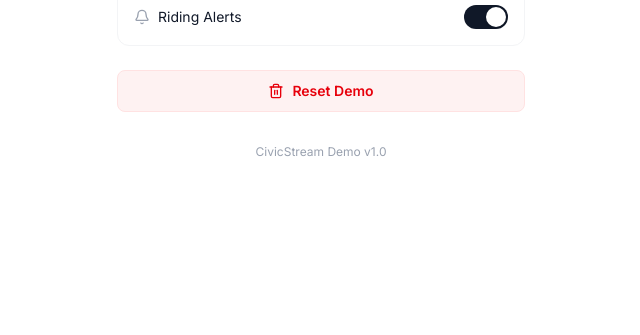
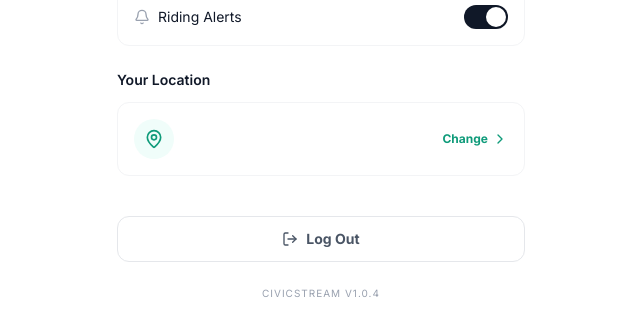
Before and after one commit to faizaanqureshi/civic-stream, a Next.js app: page /profile in a window 1280 px wide. Shown: the part 1423-1758 px from the top of the page, without its empty margins (319-959 px from the left). Before the commit the page ends 1727 px from the top, so only its background shows below. Built offline with nearby package versions, Linux system fonts and the light colour scheme; no server answers.

Commit message:
auth fixed, user can change postal code

```diff
--- a/app/onboarding/page.tsx
+++ b/app/onboarding/page.tsx
@@ -18,10 +18,11 @@ import { useRiding } from "@/lib/hooks/useRiding";
 import { normalizePostalCode } from "@/lib/utils/postalCode";
 import { useAuth } from "@/lib/hooks/useAuth"; // Adjust path if necessary
 import { createClient } from "@/lib/supabase/client";
+import { useSearchParams } from "next/navigation"; // Add this import
 
 export default function OnboardingPage() {
   const router = useRouter();
-  const { dispatch } = useCivicStream();
+  const { dispatch, state } = useCivicStream();
   const { user, loading: authLoading } = useAuth();
   const supabase = createClient();
 
@@ -34,6 +35,9 @@ export default function OnboardingPage() {
   const [isAuthenticating, setIsAuthenticating] = useState(false);
   const [isCompleting, setIsCompleting] = useState(false);
 
+  const searchParams = useSearchParams();
+  const isEditing = searchParams.get("edit") === "true";
+
   // Postal States
   const [postalCode, setPostalCode] = useState("");
   const normalizedPostalCode = normalizePostalCode(postalCode);
@@ -44,12 +48,27 @@ export default function OnboardingPage() {
   } = useRiding(normalizedPostalCode);
   const detected = Boolean(ridingData);
 
-  // Skip auth step if already logged in
   useEffect(() => {
     if (user) {
-      setStep("postal");
+      const metadata = user.user_metadata;
+      const hasMetadata = metadata?.postal_code && metadata?.riding;
+
+      // ONLY redirect if they have metadata AND we are NOT in edit mode
+      if (hasMetadata && !isEditing) {
+        dispatch({
+          type: "COMPLETE_ONBOARDING",
+          payload: {
+            postalCode: metadata.postal_code,
+            riding: metadata.riding,
+          },
+        });
+        router.push("/feed");
+      } else {
+        // If we ARE editing, or they have no data, stay on the postal step
+        setStep("postal");
+      }
     }
-  }, [user]);
+  }, [user, isEditing, dispatch, router]);
 
   const handleAuth = async (e: React.FormEvent) => {
     e.preventDefault();
@@ -62,7 +81,6 @@ export default function OnboardingPage() {
             email,
             password,
             options: {
-              // This ensures metadata is attached even if confirmation was on
               data: { display_name: email.split("@")[0] },
             },
           })
@@ -73,11 +91,22 @@ export default function OnboardingPage() {
         return;
       }
 
-      // If we have a session (which we will with "Confirm Email" OFF)
-      if (data.session) {
-        setStep("postal");
-        // Prefetch the feed so it loads instantly when they finish
-        router.prefetch("/feed");
+      if (data.user) {
+        const metadata = data.user.user_metadata;
+
+        // If logging in and we already have the data, skip the postal step
+        if (metadata?.postal_code && metadata?.riding) {
+          dispatch({
+            type: "COMPLETE_ONBOARDING",
+            payload: {
+              postalCode: metadata.postal_code,
+              riding: metadata.riding,
+            },
+          });
+          router.push("/feed");
+        } else {
+          setStep("postal");
+        }
       }
     } catch (err) {
       setAuthError("An unexpected error occurred.");
@@ -90,26 +119,14 @@ export default function OnboardingPage() {
     setPostalCode(value.toUpperCase());
   };
 
+  // Inside OnboardingPage.tsx
   const handleStartFeed = async () => {
     if (!ridingData) return;
 
     setIsCompleting(true);
     try {
-      // 1. Get the current user directly from the source to avoid hook lag
-      const {
-        data: { user: currentUser },
-        error: userError,
-      } = await supabase.auth.getUser();
-
-      if (userError || !currentUser) {
-        setAuthError(
-          "Authentication session not found. Please try logging in again.",
-        );
-        setStep("auth");
-        return;
-      }
-
-      // 2. Save location data to Supabase user metadata
+      // 1. Update the Supabase User Metadata
+      // This is the permanent database update
       const { error: updateError } = await supabase.auth.updateUser({
         data: {
           postal_code: ridingData.postal,
@@ -119,7 +136,8 @@ export default function OnboardingPage() {
 
       if (updateError) throw updateError;
 
-      // 3. Update local context
+      // 2. Update the Local Context
+      // This makes the change immediate in the UI (TopBar, Feed, etc.)
       dispatch({
         type: "COMPLETE_ONBOARDING",
         payload: {
@@ -128,13 +146,10 @@ export default function OnboardingPage() {
         },
       });
 
-      // 4. Force navigation to the feed
-      // We use window.location.href or router.refresh() if push feels "stuck"
+      // 3. Navigate home
       router.push("/feed");
     } catch (err: any) {
-      setAuthError(
-        err.message || "Failed to save your location. Please try again.",
-      );
+      setAuthError(err.message || "Failed to save your new location.");
     } finally {
       setIsCompleting(false);
     }
--- a/app/profile/page.tsx
+++ b/app/profile/page.tsx
@@ -1,16 +1,18 @@
 "use client";
 import { useState, useEffect } from "react";
 import { useRouter } from "next/navigation";
-import { Bell, Mail, Trash2, User } from "lucide-react";
+import { Bell, Mail, LogOut, User, MapPin, ChevronRight } from "lucide-react";
 import { BadgeGrid } from "@/components/gamification/BadgeGrid";
 import { ActivityFeed } from "@/components/gamification/ActivityFeed";
 import { useCivicStream } from "@/context/CivicStreamContext";
 import { useStreak } from "@/lib/hooks/useStreak";
 import { useDemoData } from "@/lib/hooks/useDemoData";
 import { useRiding } from "@/lib/hooks/useRiding";
+import { createClient } from "@/lib/supabase/client";
 
 export default function ProfilePage() {
   const router = useRouter();
+  const supabase = createClient();
   const { state, dispatch } = useCivicStream();
   const { streakDays, daysUntilNextBadge, progressPercent } = useStreak();
   const { badges, reps } = useDemoData();
@@ -19,7 +21,25 @@ export default function ProfilePage() {
     setMounted(true);
   }, []);
   const { data: repsData } = useRiding(state.postalCode);
+  const handleLogout = async () => {
+    if (confirm("Are you sure you want to log out?")) {
+      // 1. Sign out from Supabase (clears cookies/localstorage)
+      await supabase.auth.signOut();
 
+      // 2. Clear local app state
+      dispatch({ type: "RESET_DEMO" });
+
+      // 3. Send back to onboarding
+      router.push("/onboarding");
+    }
+  };
+  const handleChangePostalCode = () => {
+    // 1. Reset the local context state so the onboarding knows we are editing
+    dispatch({ type: "RESET_DEMO" });
+
+    // 2. Send them to onboarding
+    router.push("/onboarding?edit=true");
+  };
   if (!mounted) {
     return <div className="min-h-screen bg-gray-50" />;
   }
@@ -172,17 +192,42 @@ export default function ProfilePage() {
               </div>
             </div>
           </div>
+          <div>
+            <h2 className="text-sm font-semibold text-gray-900 mb-3">
+              Your Location
+            </h2>
+            <button
+              onClick={handleChangePostalCode}
+              className="w-full bg-white border border-gray-100 rounded-xl p-4 flex items-center justify-between hover:bg-gray-50 transition-colors group">
+              <div className="flex items-center gap-3">
+                <div className="w-10 h-10 rounded-full bg-teal-50 flex items-center justify-center">
+                  <MapPin className="w-5 h-5 text-[#0F9B7A]" />
+                </div>
+                <div className="text-left">
+                  <p className="text-sm font-bold text-gray-900">
+                    {state.postalCode}
+                  </p>
+                  <p className="text-xs text-gray-500">{state.riding}</p>
+                </div>
+              </div>
+              <div className="flex items-center gap-1 text-[#0F9B7A] text-xs font-bold">
+                Change
+                <ChevronRight className="w-4 h-4" />
+              </div>
+            </button>
+          </div>
+          {/* Demo Reset */}
+          <div className="pt-4">
+            <button
+              onClick={handleLogout}
+              className="w-full flex items-center justify-center gap-2 px-4 py-3 bg-white text-gray-600 text-sm font-bold rounded-xl hover:bg-red-50 hover:text-red-600 hover:border-red-100 transition-all border border-gray-200">
+              <LogOut className="w-4 h-4" />
+              Log Out
+            </button>
 
-          {/* Demo Reset */}
-          <button
-            onClick={handleResetDemo}
-            className="w-full flex items-center justify-center gap-2 px-4 py-2.5 bg-red-50 text-red-600 text-sm font-semibold rounded-lg hover:bg-red-100 transition-colors border border-red-100">
-            <Trash2 className="w-4 h-4" />
-            Reset Demo
-          </button>
-
-          <div className="text-center text-xs text-gray-400 pt-2">
-            <p>CivicStream Demo v1.0</p>
+            <div className="text-center text-[10px] text-gray-400 mt-6 uppercase tracking-widest">
+              <p>CivicStream v1.0.4</p>
+            </div>
           </div>
         </div>
       </div>
```
